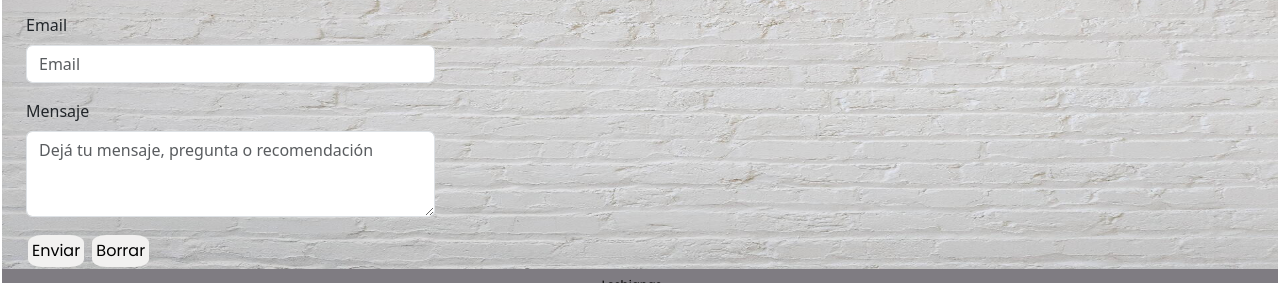
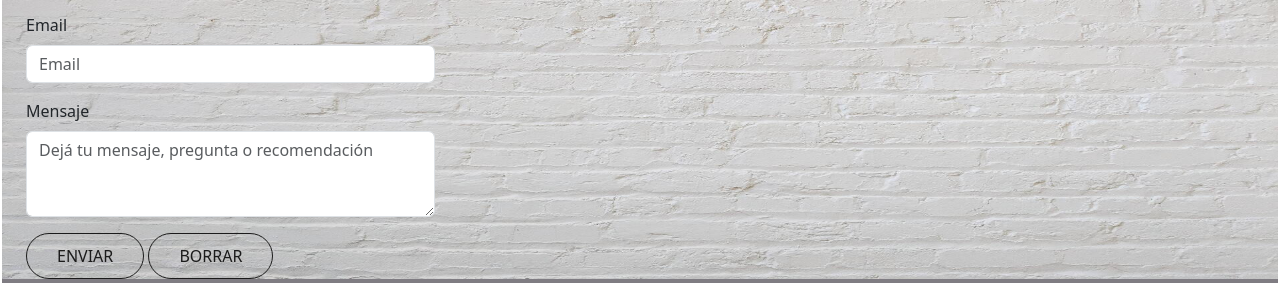
Before and after one commit to ccast89/books-about-us, a website: page pages/contacto.html in a window 1280 px wide. Shown: the part 315-598 px from the top of the page. Drawn offline with nearby package versions, Linux system fonts and the light colour scheme.

Commit message:
animación en botones

```diff
--- a/pages/contacto.html
+++ b/pages/contacto.html
@@ -74,9 +74,13 @@
                 <label for="exampleFormControlTextarea1" class="form-label">Mensaje</label>
                 <textarea class="form-control" id="exampleFormControlTextarea1" placeholder="Dejá tu mensaje, pregunta o recomendación" rows="3"></textarea>
             </div>
-            <div>
+            <!-- <div>
                 <input class="boton" type="submit" value="Enviar">
                 <input class="boton" type="reset" value="Borrar">
+            </div> -->
+            <div>
+                <a href="#" class="btn"> Enviar</a>
+                <a href="#" class="btn"> Borrar</a>
             </div>
         </div>
     </main>
--- a/scss/layout/_bootstrap.scss
+++ b/scss/layout/_bootstrap.scss
@@ -49,3 +49,48 @@ main{
     border-radius: 25%;
     border: #7F7C82;
 }
+@keyframes dance6123 {
+    to {
+        background-position: var(--width);
+    }
+}
+.btn:link,
+.btn:visited {
+    text-transform: uppercase;
+    text-decoration: none;
+    color: rgb(27, 27, 27);
+    padding: 10px 30px;
+    border: 1px solid;
+    border-radius: 1000px;
+    display: inline-block;
+    transition: all .2s;
+    position: relative;
+    }
+
+.btn:hover {
+    transform: translateY(-5px);
+    box-shadow: 0 10px 20px rgba(27, 27, 27, .5);
+}
+
+.btn:active {
+    transform: translateY(-3px);
+}
+
+.btn::after {
+    content: "";
+    display: inline-block;
+    height: 100%;
+    width: 100%;
+    border-radius: 100px;
+    top: 0;
+    left: 0;
+    position: absolute;
+    z-index: -1;
+    transition: all .3s;
+}
+
+.btn:hover::after {
+    background-color: rgb(220, 148, 226);
+    transform: scaleX(1.4) scaleY(1.5);
+    opacity: 0;
+}
```
Also changed, not shown: css/style.css.
